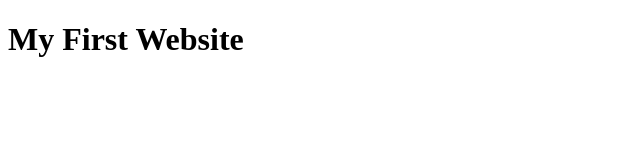
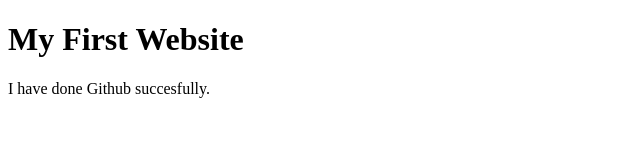
Before and after one commit to MushfiqSadi/my-first-website, a plain HTML site: page index.html in a window 1280 px wide. Shown: the whole page, without its empty margins (0-640 px from the left). Drawn offline with Linux system fonts and the light colour scheme.

Commit message:
2nd commit

```diff
--- a/index.html
+++ b/index.html
@@ -7,6 +7,7 @@
     <title>Document</title>
 </head>
 <body>
-     <h1>My First Website</h1>
+     <h1>My First Website </h1>
+     <p>I have done Github succesfully.</p>
 </body>
 </html>
```
